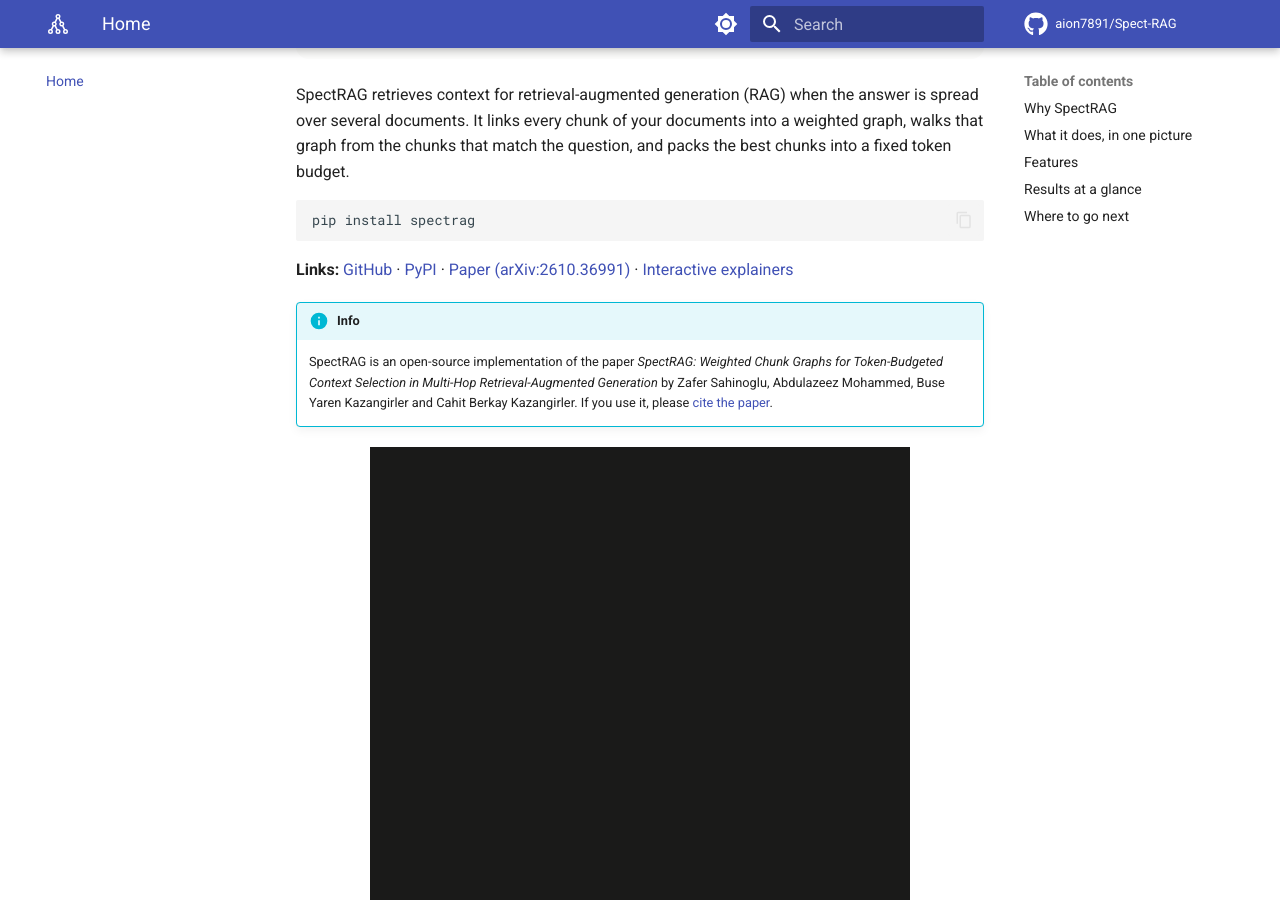
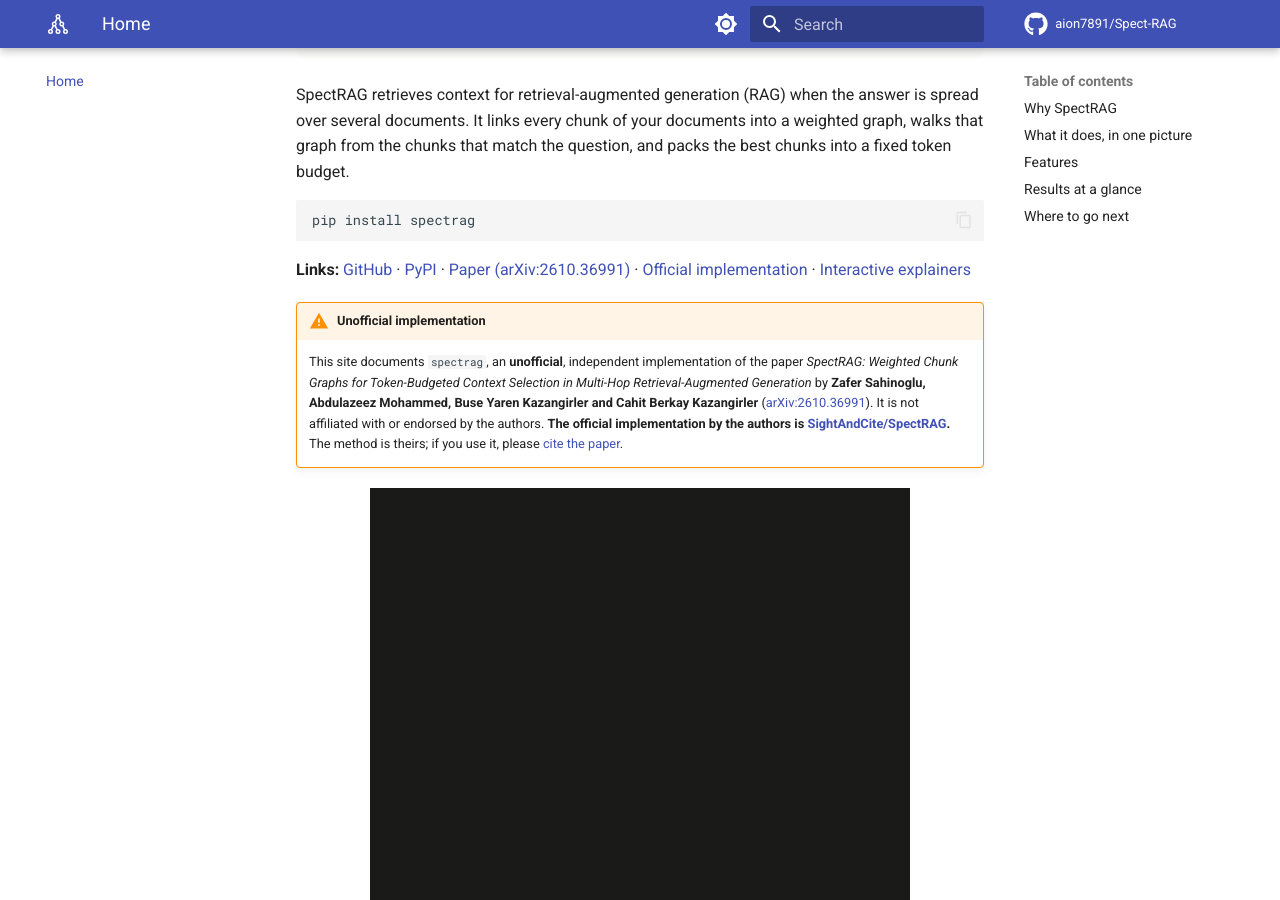
Before and after one commit to aion7891/Spect-RAG, an MkDocs documentation site: the page built from docs/index.md, in a window 1280 px wide and 900 px high, scrolled down 302 px. Built offline with MkDocs 1.6.1 and Material for MkDocs 9.7.7, drawn with Linux system fonts in a browser that asks for light colours; comment, search, counter and statistics services are not loaded; some of the changed text lies outside the part shown.

Commit message:
docs: mark spectrag as an unofficial implementation and credit the paper's authors
The package is an independent implementation of SpectRAG (Sahinoglu, Mohammed,
Kazangirler and Kazangirler, arXiv:2610.36991), not affiliated with the authors.
State this, with a link to their official implementation
(github.com/SightAndCite/SpectRAG), in the README (PyPI page), package summary
and project URLs, package docstring, CLI help, docs site and design notes.
Add NOTICE (shipped in the wheel) and CITATION.cff with the paper as the
preferred citation, and cite the paper's location for quoted phrases.

```diff
--- a/docs/index.md
+++ b/docs/index.md
@@ -1,7 +1,7 @@
 ---
 description: >-
-  Spectral graph-augmented retrieval with token-budgeted context selection for
-  multi-hop RAG. One pip install, numpy as the only required dependency.
+  An unofficial implementation of SpectRAG (Sahinoglu et al., arXiv:2610.36991):
+  spectral graph-augmented retrieval for multi-hop RAG.
 ---
 
 # SpectRAG
@@ -20,14 +20,18 @@ pip install spectrag
 **Links:** [GitHub](https://github.com/aion7891/Spect-RAG) ·
 [PyPI](https://pypi.org/project/spectrag/) ·
 [Paper (arXiv:2610.36991)](https://arxiv.org/abs/2610.36991) ·
+[Official implementation](https://github.com/SightAndCite/SpectRAG) ·
 [Interactive explainers](interactive/index.html)
 
-!!! info
+!!! warning "Unofficial implementation"
 
-    SpectRAG is an open-source implementation of the paper *SpectRAG: Weighted Chunk Graphs for
-    Token-Budgeted Context Selection in Multi-Hop Retrieval-Augmented Generation* by Zafer
-    Sahinoglu, Abdulazeez Mohammed, Buse Yaren Kazangirler and Cahit Berkay Kazangirler. If you use
-    it, please [cite the paper](help/faq.md#how-do-i-cite-spectrag).
+    This site documents `spectrag`, an **unofficial**, independent implementation of the paper
+    *SpectRAG: Weighted Chunk Graphs for Token-Budgeted Context Selection in Multi-Hop
+    Retrieval-Augmented Generation* by **Zafer Sahinoglu, Abdulazeez Mohammed, Buse Yaren
+    Kazangirler and Cahit Berkay Kazangirler** ([arXiv:2610.36991](https://arxiv.org/abs/2610.36991)).
+    It is not affiliated with or endorsed by the authors. **The official implementation by the
+    authors is [SightAndCite/SpectRAG](https://github.com/SightAndCite/SpectRAG).** The method is
+    theirs; if you use it, please [cite the paper](help/faq.md#how-do-i-cite-spectrag).
 
 <figure markdown="span">
   ![Chunks of 14 documents appear as nodes of a graph, coloured by spectral cluster; links between documents light up; then the command pip install spectrag.](assets/animations/graph-build.gif)
--- a/mkdocs.yml
+++ b/mkdocs.yml
@@ -2,12 +2,15 @@
 #   pip install -r .github/docs-requirements.txt
 #   mkdocs serve        # http://127.0.0.1:8000/Spect-RAG/
 site_name: SpectRAG
-site_description: Spectral graph-augmented retrieval with token-budgeted context selection for multi-hop RAG
+site_description: An unofficial implementation of SpectRAG (Sahinoglu et al., arXiv:2610.36991), spectral graph-augmented retrieval for multi-hop RAG
 site_url: https://aion7891.github.io/Spect-RAG/
 repo_url: https://github.com/aion7891/Spect-RAG
 repo_name: aion7891/Spect-RAG
 edit_uri: edit/main/docs/
-copyright: SpectRAG · MIT License · an implementation of arXiv:2610.36991 (Sahinoglu et al.)
+copyright: >-
+  Unofficial implementation of SpectRAG (Sahinoglu, Mohammed, Kazangirler and Kazangirler,
+  arXiv:2610.36991), not affiliated with the authors · official code:
+  <a href="https://github.com/SightAndCite/SpectRAG">SightAndCite/SpectRAG</a> · MIT License
 
 docs_dir: docs
 site_dir: build/site
--- a/pyproject.toml
+++ b/pyproject.toml
@@ -5,10 +5,10 @@ build-backend = "setuptools.build_meta"
 [project]
 name = "spectrag"
 dynamic = ["version"]
-description = "SpectRAG: spectral graph-augmented retrieval with token-budgeted context selection for multi-hop RAG"
+description = "Unofficial implementation of SpectRAG (Sahinoglu, Mohammed, Kazangirler and Kazangirler, arXiv:2610.36991): spectral graph-augmented retrieval for multi-hop RAG. Official code: github.com/SightAndCite/SpectRAG"
 readme = "README.md"
 license = "MIT"
-license-files = ["LICENSE"]
+license-files = ["LICENSE", "NOTICE"]
 authors = [{ name = "Kumar Nishant" }]
 requires-python = ">=3.10"
 dependencies = ["numpy>=1.24"]
@@ -45,6 +45,7 @@ Documentation = "https://aion7891.github.io/Spect-RAG/"
 Repository = "https://github.com/aion7891/Spect-RAG"
 Issues = "https://github.com/aion7891/Spect-RAG/issues"
 Paper = "https://arxiv.org/abs/2610.36991"
+"Official implementation (by the paper's authors)" = "https://github.com/SightAndCite/SpectRAG"
 
 [tool.setuptools.dynamic]
 version = { attr = "spectrag._version.__version__" }
--- a/src/spectrag/__init__.py
+++ b/src/spectrag/__init__.py
@@ -1,4 +1,6 @@
-"""SpectRAG: spectral graph-augmented retrieval for RAG (arXiv:2610.36991).
+"""An unofficial implementation of SpectRAG (Sahinoglu, Mohammed, Kazangirler and Kazangirler,
+arXiv:2610.36991): spectral graph-augmented retrieval for RAG. Not affiliated with the paper's
+authors; their official implementation is https://github.com/SightAndCite/SpectRAG.
 
 SpectRAGIngestion builds the index (offline, once per document set).
 SpectRAGRetrieval finds the context for a question and can answer it (online, per question).
```
Also changed, not shown: README.md (+27 -6 lines), docs/DESIGN.md (+9 -5 lines), docs/help/faq.md (+10 -1 lines), 3 other files.
